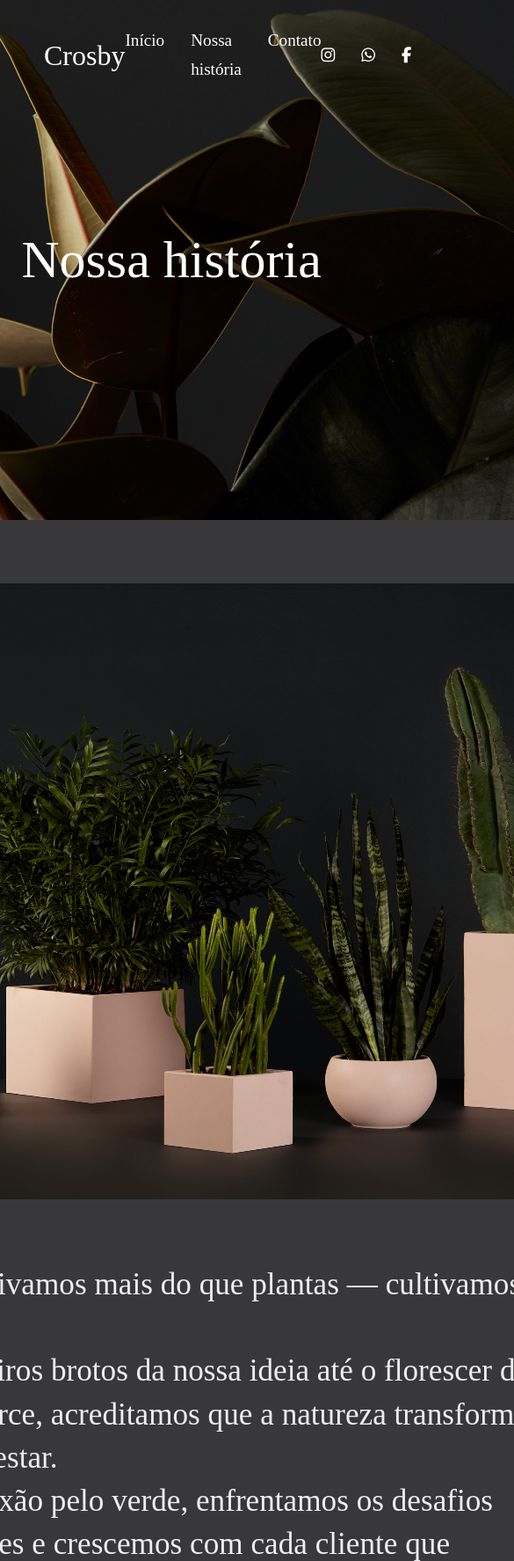
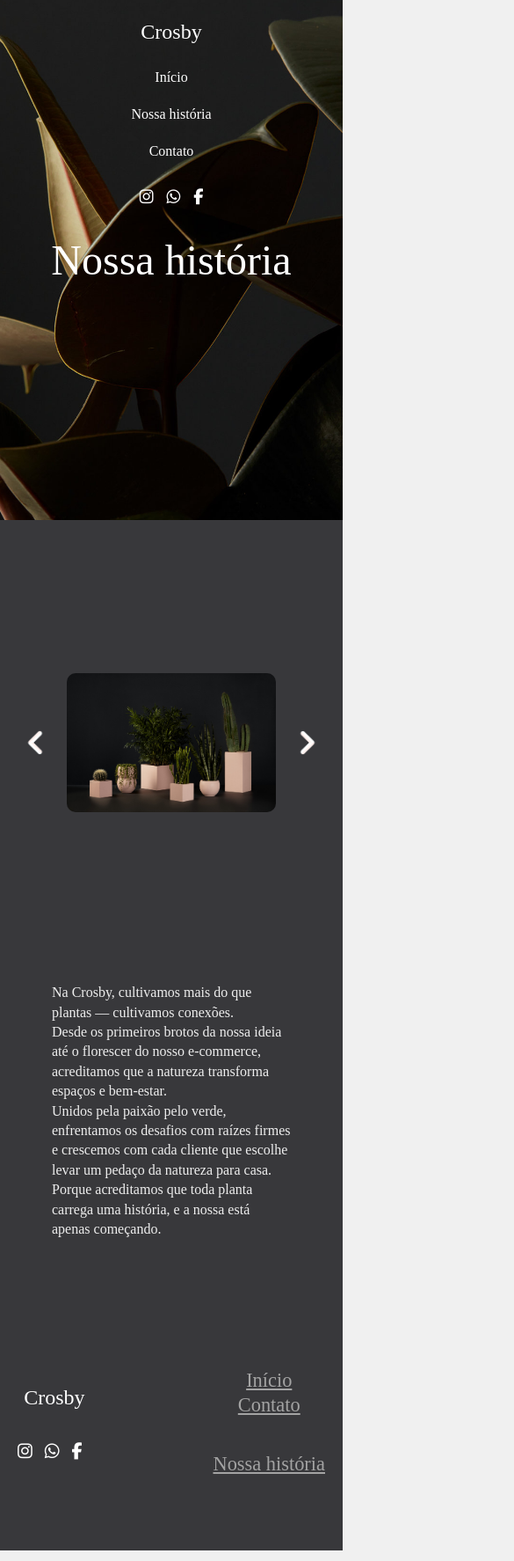
Before and after one commit to ThiagoTelma/TrabalhoFrontEnd-ESOFT3, a plain HTML site: page historia.html in a window 390 px wide. Shown: the top 1774 px of the page at 88% size, 585 px wide, since content can reach past the window. Drawn offline with Linux system fonts and the light colour scheme; a web font is replaced by a local one.

Commit message:
Responsividade Tela Contato + Meta Dado Description em todas as telas.

```diff
--- a/CSS/contato.css
+++ b/CSS/contato.css
@@ -7,6 +7,12 @@
 section {
     margin: 0;
     padding: 0;
+}
+
+html,
+body {
+    max-width: 100%;
+    overflow-x: hidden;
 }
 
 body {
@@ -325,7 +331,7 @@ i.fa-exclamation-circle {
 /* Responsividade */
 @media (max-width: 768px) {
     .footer-container {
-        flex-direction: column;
+        flex-direction: row;
         align-items: center;
         text-align: center;
     }
--- a/CSS/historia.css
+++ b/CSS/historia.css
@@ -7,6 +7,12 @@
 section {
     margin: 0;
     padding: 0;
+}
+
+html,
+body {
+    max-width: 100%;
+    overflow-x: hidden;
 }
 
 body {
@@ -162,14 +168,12 @@ nav ul li a {
 
 #prev-button img,
 #next-button img {
-    width: 100%;
     height: 100%;
 }
 
 #prev-button {
     transform: rotate(180deg);
 }
-
 
 /* Footer */
 .footer {
@@ -239,9 +243,68 @@ nav ul li a {
 }
 
 /* Responsividade */
+
+@media (min-width: 2000px) {
+    .container-slider {
+        min-height: 60vh;
+    }
+}
+
+@media (max-width: 1440px) {
+    .container-slider {
+        width: 55%;
+        gap: 0;
+        min-height: 60vh;
+    }
+
+    .slider {
+        min-height: 0;
+        width: 85%;
+    }
+}
+
+@media (max-width: 1040px) {
+    .container-slider {
+        width: 50%;
+        gap: 0;
+        min-height: 60vh;
+    }
+
+    .slider {
+        min-height: 0;
+        width: 85%;
+    }
+
+    .texto {
+        margin-top: 20px;
+        max-width: 55%;
+        font-size: 1.2em;
+    }
+
+    .footer-container {
+        flex-direction: row;
+    }
+}
+
 @media (max-width: 768px) {
+    .container-slider {
+        width: 40%;
+        gap: 0;
+        min-height: 60vh;
+    }
+
+    .slider {
+        min-height: 0;
+        width: 85%;
+    }
+
+    .texto {
+        max-width: 40%;
+        font-size: 16px;
+    }
+
     .footer-container {
-        flex-direction: column;
+        flex-direction: row;
         align-items: center;
         text-align: center;
     }
@@ -251,3 +314,79 @@ nav ul li a {
         margin-top: 20px;
     }
 }
+
+@media (max-width: 590px) {
+    header {
+        flex-direction: column;
+        align-items: center;
+        gap: 20px;
+        padding: 20px;
+    }
+
+    header h1 {
+        font-size: 1.5rem;
+        text-align: center;
+    }
+
+    nav ul {
+        flex-direction: column;
+        gap: 10px;
+        align-items: center;
+    }
+
+    nav ul li a {
+        font-size: 1rem;
+    }
+
+    .icons {
+        gap: 15px;
+        flex-wrap: wrap;
+        justify-content: center;
+    }
+
+    .container-slider {
+        width: 25%;
+        gap: 0;
+        min-height: 60vh;
+    }
+
+    .slider {
+        min-height: 0;
+        width: 85%;
+    }
+
+    .texto {
+        max-width: 20%;
+        font-size: 16px;
+    }
+
+    .overlay {
+        font-size: 2rem;
+        padding: 20px;
+    }
+
+    .title {
+        font-size: 1.8rem;
+        text-align: center;
+    }
+
+    .footer {
+        font-size: 1rem;
+        padding: 30px 20px;
+    }
+
+    .footer-container {
+        flex-direction: row;
+    }
+}
+
+@media (max-width: 320px) {
+    .container-slider {
+        width: 20%;
+    }
+
+    .texto {
+        max-width: 20%;
+        font-size: 16px;
+    }
+}
--- a/historia.html
+++ b/historia.html
@@ -3,13 +3,16 @@
     <head>
         <meta charset="UTF-8" />
         <meta name="viewport" content="width=device-width, initial-scale=1.0" />
-        <meta name="description" />
+        <meta
+            name="description"
+            content="Conheça a história da Crosby, uma marca apaixonada por plantas e bem-estar."
+        />
         <link
             href="https://fonts.googleapis.com/css2?family=Poppins:ital,wght@0,100;0,200;0,300;0,400;0,500;0,600;0,700;0,800;0,900;1,100;1,200;1,300;1,400;1,500;1,600;1,700;1,800;1,900&display=swap"
             rel="stylesheet"
         />
         <!--CSS-->
-        <link rel="stylesheet" href="CSS/historia.css" />
+        <link rel="stylesheet" href="CSS/historia.css">
         <link
             rel="stylesheet"
             href="icones/fontawesome-free-6.6.0-web/css/all.css"
```
Also changed, not shown: CSS/style.css (+0 -77 lines), contato.html (+4 -1 lines), index.html (+4 -0 lines).
